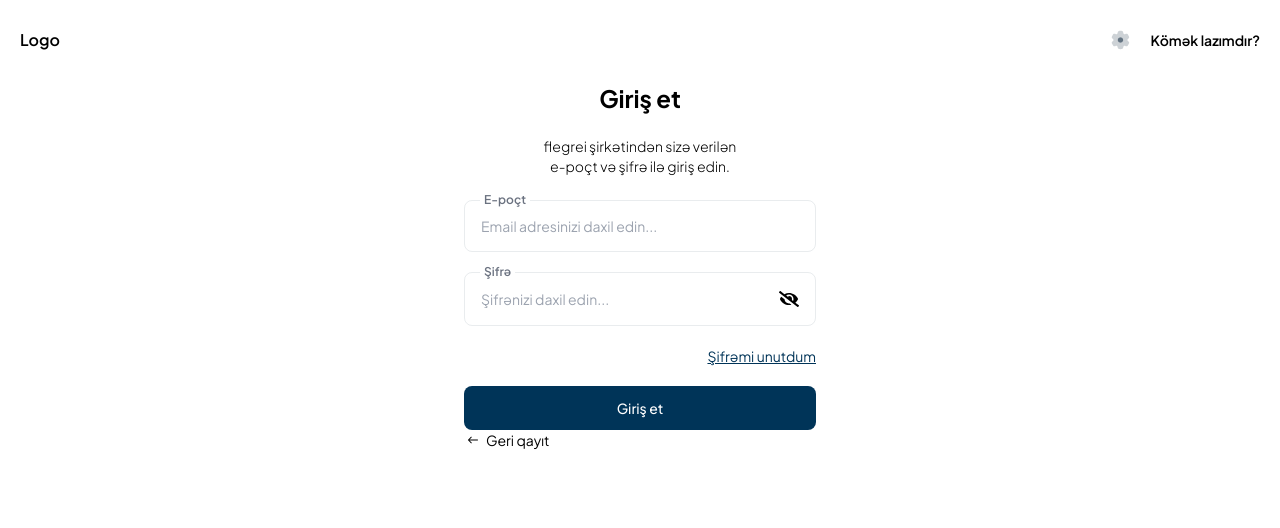
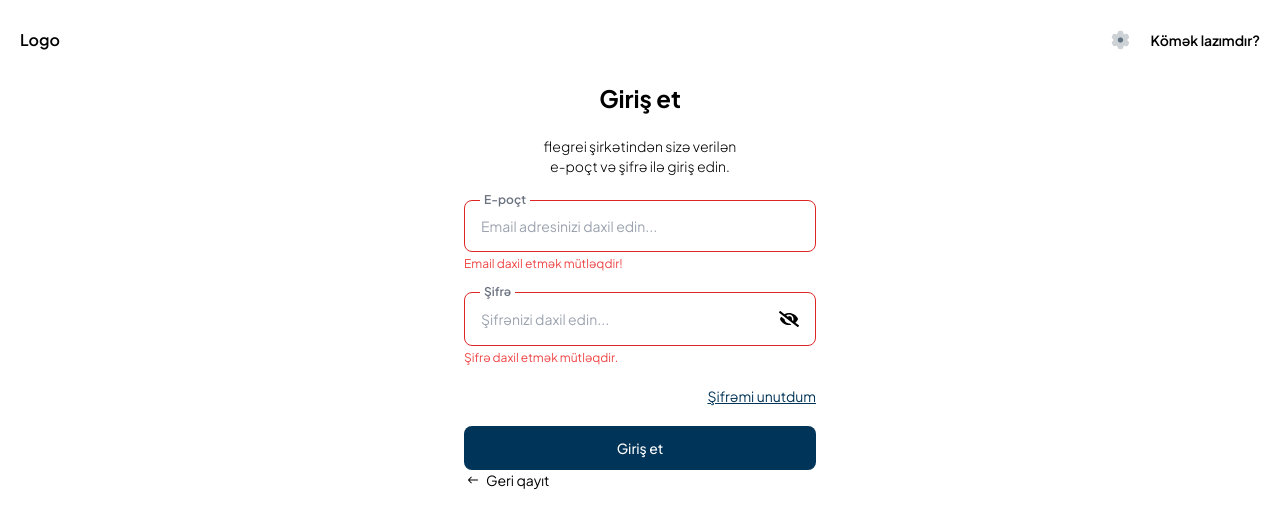
Before and after one commit to BCPAZ/crm-app, a React (Vite) app: page /login in a window 1280 px wide. Both pictures are taken after a click on the button "Giriş et". Shown: the top 528 px of the page. Built offline with nearby package versions, Linux system fonts and the light colour scheme; no server answers.

Commit message:
feat : Validation added

```diff
--- a/src/components/common/Input.jsx
+++ b/src/components/common/Input.jsx
@@ -1,33 +1,51 @@
+import React from 'react';
 import PropTypes from 'prop-types';
-import { FaEyeSlash } from 'react-icons/fa';
+import { FaEyeSlash, FaEye } from 'react-icons/fa';
 
-const Input = ({ type, placeholder, label, ...props }) => {
+const Input = React.forwardRef(
+  ({ type, placeholder, label, value, onChange, error, ...props }, ref) => {
+    const [isPasswordVisible, setPasswordVisible] = React.useState(false);
+
+    const togglePasswordVisibility = () => {
+      setPasswordVisible((prev) => !prev);
+    };
+
     return (
-    <div className='flex flex-col relative'>
-      <label className='text-xs font-semibold text-gray-500 absolute bg-white -top-3 p-1 left-4 w-fit'>
+      <div className="flex flex-col relative">
+        <label className="text-xs font-semibold text-gray-500 absolute bg-white -top-3 p-1 left-4 w-fit">
           {label}
         </label>
-      <div className='w-full flex items-center justify-between p-4 rounded-lg text-sm border border-grey/20'>
+        <div className={`w-full flex items-center justify-between p-4 rounded-lg text-sm border ${error ? 'border-red-600' : 'border-grey/20'}`}>
           <input
-          className='w-full outline-none h-full bg-transparent disabled:opacity-50'
-          type={type}
+            className="w-full outline-none h-full bg-transparent disabled:opacity-50"
+            type={type === 'password' && isPasswordVisible ? 'text' : type}
             placeholder={placeholder}
+            value={value}
+            onChange={onChange}
+            ref={ref}
             {...props}
           />
           {type === 'password' && (
-          <button type='button'>
-            <FaEyeSlash size={20} />
+            <button type="button" onClick={togglePasswordVisibility}>
+              {isPasswordVisible ? <FaEye size={20} /> : <FaEyeSlash size={20} />}
             </button>
           )}
         </div>
+        {error && <span className="text-red-500 text-xs mt-1">{error}</span>}
       </div>
     );
-};
+  }
+);
+
+Input.displayName = 'Input';
 
 Input.propTypes = {
   type: PropTypes.string.isRequired,
   placeholder: PropTypes.string.isRequired,
   label: PropTypes.string.isRequired,
+  value: PropTypes.oneOfType([PropTypes.string, PropTypes.number]),
+  onChange: PropTypes.func.isRequired,
+  error: PropTypes.string,
 };
 
 export default Input;
--- a/src/views/Auth/Login.jsx
+++ b/src/views/Auth/Login.jsx
@@ -1,27 +1,28 @@
-import GoBackButton from '@/components/Auth/GoBackButton';
-import Button from '@/components/common/Button';
-import Input from '@/components/common/Input';
-import { useLoginMutation } from '@/data/services/authService';
-import { useEffect, useState } from 'react';
-import { Link } from 'react-router-dom';
-import { useForm } from 'react-hook-form';
+import GoBackButton from "@/components/Auth/GoBackButton";
+import Button from "@/components/common/Button";
+import Input from "@/components/common/Input";
+import { useLoginMutation } from "@/data/services/authService";
+import { useEffect } from "react";
+import { Link } from "react-router-dom";
+import { Controller, useForm } from "react-hook-form";
+import { yupResolver } from "@hookform/resolvers/yup";
+import { authSchema } from "@/schema/authSchema";
+
 
 const Login = () => {
   const [handleLogin, { isLoading, isError, isSuccess }] = useLoginMutation();
-
-  // TODO: formike cevir :D
-  const [form, setForm] = useState({
-    subdomain: 'flegri',
-    email: '',
-    password: '',
+  const {
+    handleSubmit,
+    control,
+    reset,
+    formState: { errors },
+  } = useForm({
+    resolver: yupResolver(authSchema),
   });
 
-  const handleChange = (e) => {
-    setForm({ ...form, [e.target.name]: e.target.value });
-  };
-
-  const handleSubmit = () => {
-    handleLogin(form);
+  const onSubmit = (data) => {
+    handleLogin(data);
+    reset();
   };
 
   useEffect(() => {
@@ -37,39 +38,55 @@ const Login = () => {
   }, [isError]);
 
   return (
-    <section className='flex justify-center'>
-      <div className='max-w-[352px] w-full flex flex-col justify-center items-center'>
-        <h1 className='font-bold text-2xl leading-normal mb-5 text-center'>Giriş et</h1>
-        <p className='max-w-[196px] text-center text-sm font-light mb-6'>
+    <section className="flex justify-center">
+      <div className="max-w-[352px] w-full flex flex-col justify-center items-center">
+        <h1 className="font-bold text-2xl leading-normal mb-5 text-center">
+          Giriş et
+        </h1>
+        <p className="max-w-[196px] text-center text-sm font-light mb-6">
           flegrei şirkətindən sizə verilən e-poçt və şifrə ilə giriş edin.
         </p>
-        <form className='w-full mb-5 flex flex-col gap-5' action=''>
-          <Input
-            type='email'
-            placeholder='Email adresinizi daxil edin...'
-            label='E-poçt'
-            value={form.email}
-            name='email'
-            onChange={handleChange}
-            disabled={isLoading}
+        <form
+          className="w-full mb-5 flex flex-col gap-5"
+          action=""
+          onSubmit={handleSubmit(onSubmit)}
+        >
+          <Controller
+            name="email"
+            control={control}
+            render={({ field }) => (
+              <Input
+                {...field}
+                type="email"
+                placeholder="Email adresinizi daxil edin..."
+                label="E-poçt"
+                disabled={isLoading}
+                error={errors.email?.message}
+              />
+            )}
           />
-          <Input
-            type='password'
-            placeholder='Şifrənizi daxil edin...'
-            label='Şifrə'
-            value={form.password}
-            name='password'
-            onChange={handleChange}
-            disabled={isLoading}
+          <Controller
+            name="password"
+            control={control}
+            render={({ field }) => (
+              <Input
+                {...field}
+                type="password"
+                placeholder="Şifrənizi daxil edin..."
+                label="Şifrə"
+                disabled={isLoading}
+                error={errors.password?.message}
+              />
+            )}
           />
         </form>
         <Link
-          to={'/forgot-password'}
-          className='text-end w-full text-sm font-base underline text-secondary mb-5'
+          to={"/forgot-password"}
+          className="text-end w-full text-sm font-base underline text-secondary mb-5"
         >
           Şifrəmi unutdum
         </Link>
-        <Button value='Giriş et' onClick={handleSubmit} />
+        <Button value="Giriş et" onClick={handleSubmit(onSubmit)} />
         <GoBackButton />
       </div>
     </section>
```
Lines whose indentation alone changed are shown as unchanged.
